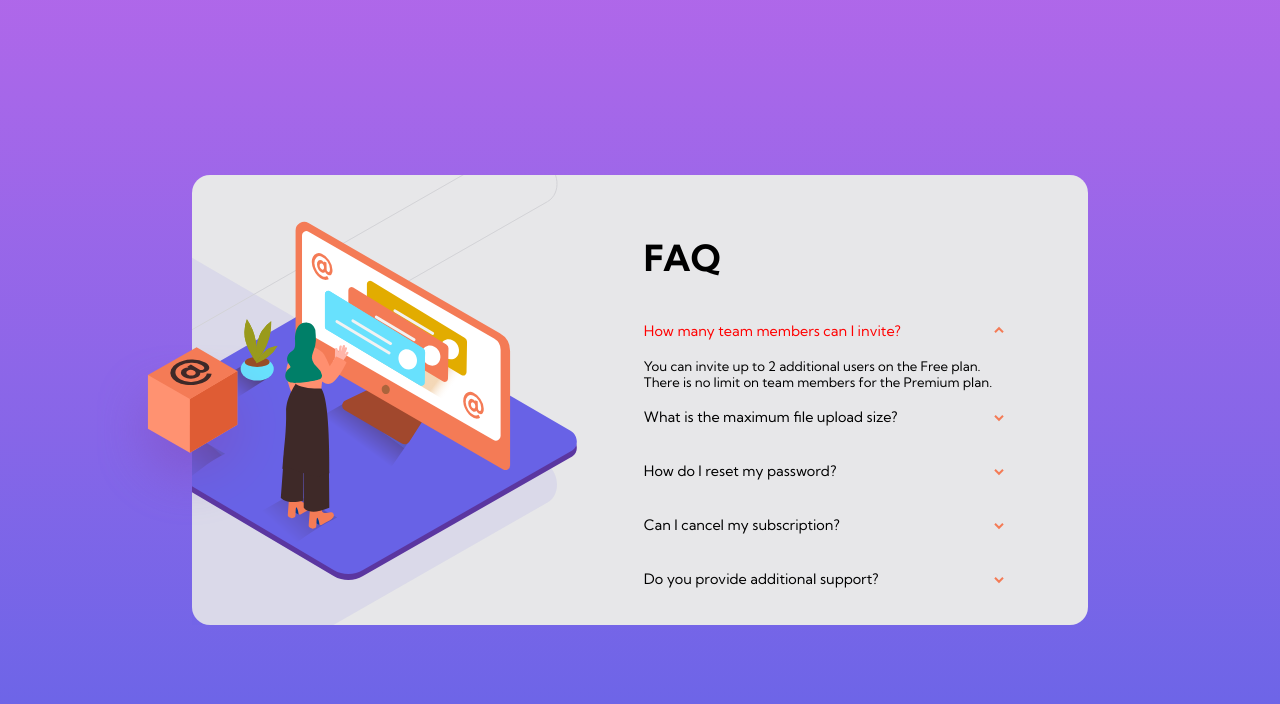
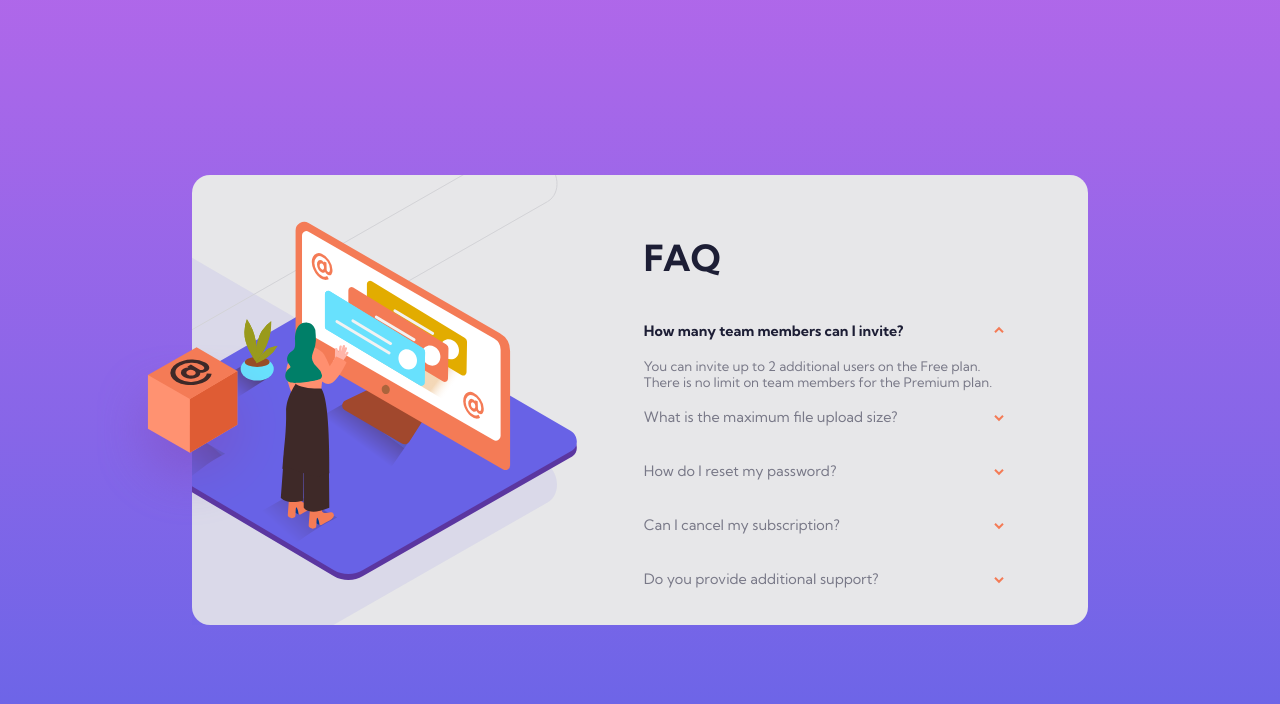
Before and after one commit to Jesse-Snow/FAQ-Accordion-Card, a plain HTML site: page index.html in a window 1280 px wide. Both pictures are taken after a click on the heading "How many team members can I invite?". Drawn offline with Linux system fonts and the light colour scheme.

Commit message:
CSS Desktop finished

```diff
--- a/main.css
+++ b/main.css
@@ -62,6 +62,7 @@ body {
 
 .card__faq h1 {
   font-size:3rem;
+  color:var(--very-dark-desaturated-blue);
 }
 
 .card__faq {
@@ -73,9 +74,11 @@ body {
   padding:1.5rem 0;
   cursor:pointer;
   user-select: none;
+  color:var(--dark-greyish-blue);
   /* Here */
 }
 .awnser {
+  color:var(--dark-greyish-blue);
   font-size:1.1rem;
   margin:0;
 }
@@ -84,20 +87,23 @@ body {
   content:none;
 }
 .question:focus {
-  color:red;
-  /* Here */
+  color:var(--very-dark-desaturated-blue);
+  font-weight: 700;
 }
 .question:hover {
-  color:blue;
-  /* Here */
+  color:var(--soft-red);
 }
 .question::after {
   content: url('images/icon-arrow-down.svg');
   float: right;
 }
+
 details[open] .question::after{
   content: url('images/icon-arrow-down.svg');
   float: right;
   transform: rotate(180deg);
-  /* Here */
 }
+details[open] .question {
+  color:var(--very-dark-desaturated-blue);
+  font-weight: 700;
+}
```
